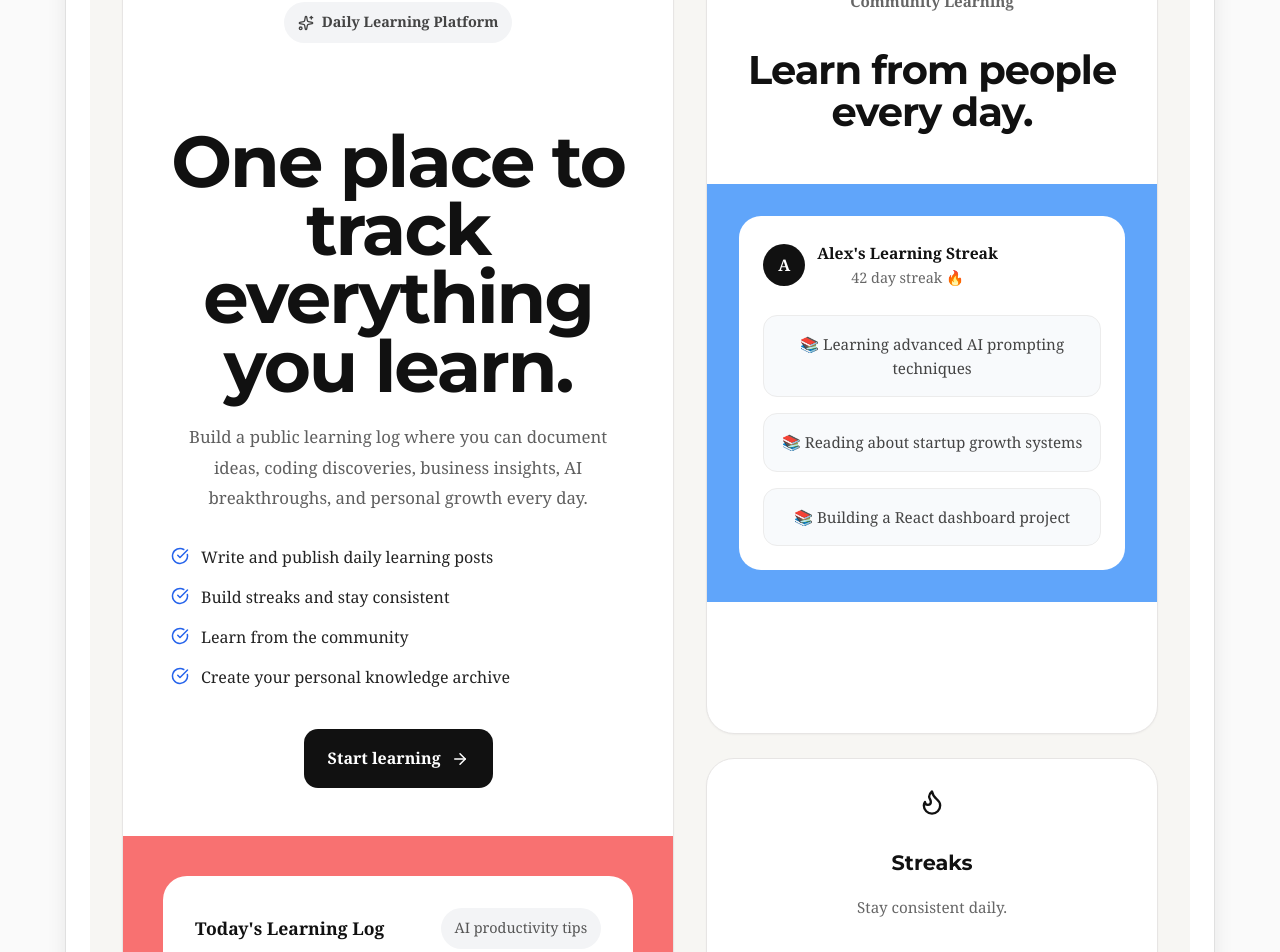
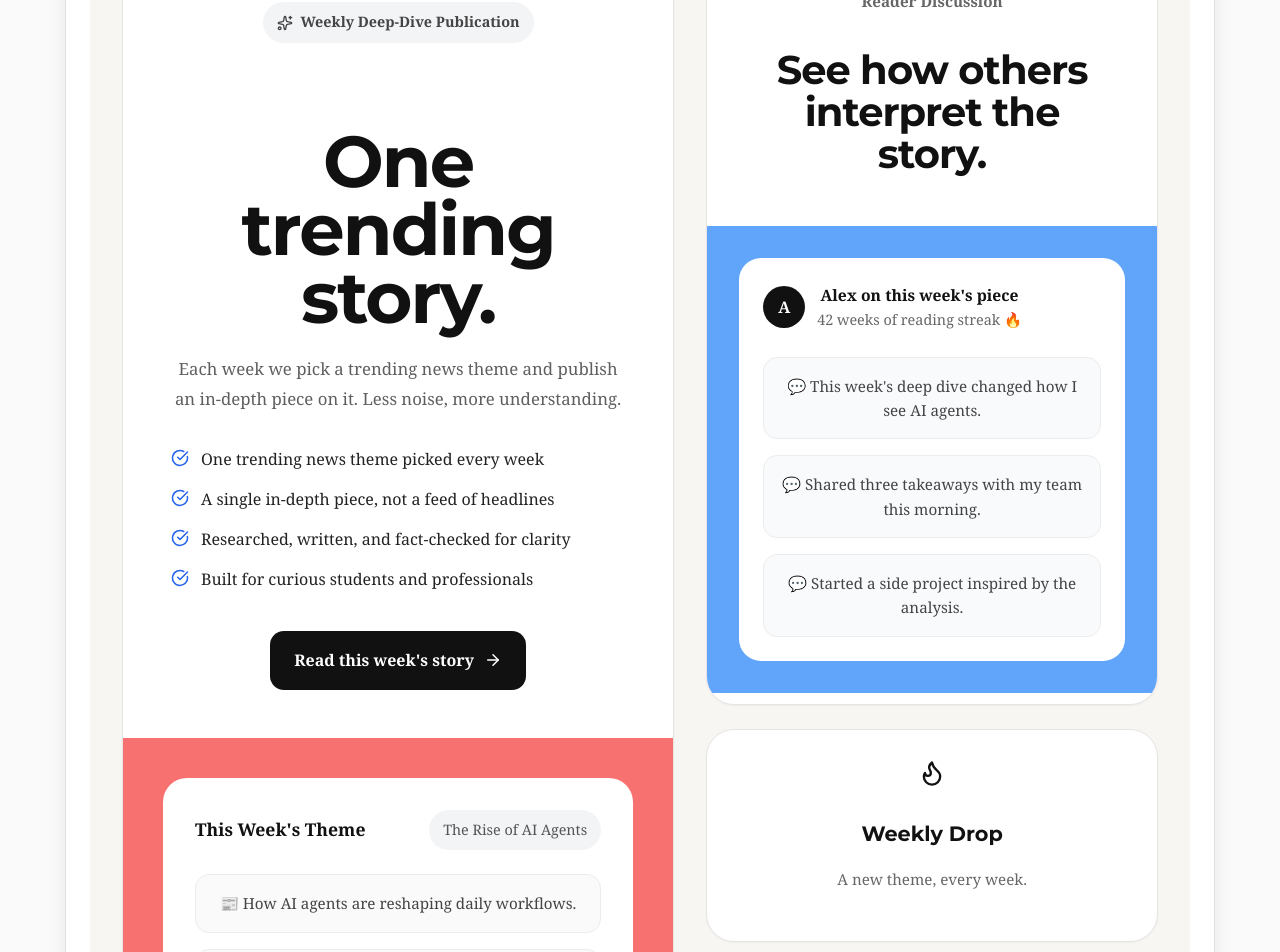
Before and after one commit to alexisbernt/Portfolio, a React (Create React App) app in the folder lexi-portfolio/: page /#/about in a window 1280 px wide. Shown: the part 480-1432 px from the top of the page. Built offline with nearby package versions, Linux system fonts and the light colour scheme.

Commit message:
Update About.js
updates to go with theme

```diff
--- a/lexi-portfolio/src/pages/About.js
+++ b/lexi-portfolio/src/pages/About.js
@@ -126,15 +126,13 @@ export default function LearningLog() {
                   }}
                 >
                   <Sparkles size={16} />
-                  Daily Learning Platform
+                  Weekly Deep-Dive Publication
                 </div>
 
                 <h1 style={styles.sectionTitle}>
-                  One place to
+                  One trending
                   <br />
-                  track everything
-                  <br />
-                  you learn.
+                  story.
                 </h1>
 
                 <p
@@ -144,9 +142,8 @@ export default function LearningLog() {
                     maxWidth: "620px",
                   }}
                 >
-                  Build a public learning log where you can document ideas,
-                  coding discoveries, business insights, AI breakthroughs, and
-                  personal growth every day.
+                  Each week we pick a trending news theme and publish an
+                  in-depth piece on it. Less noise, more understanding.
                 </p>
 
                 {/* FEATURES */}
@@ -158,11 +155,11 @@ export default function LearningLog() {
                   }}
                 >
                   {[
-                    "Write and publish daily learning posts",
-                    "Build streaks and stay consistent",
-                    "Learn from the community",
-                    "Create your personal knowledge archive",
-                  ].map((item, index) => (
+                      "One trending news theme picked every week",
+                      "A single in-depth piece, not a feed of headlines",
+                      "Researched, written, and fact-checked for clarity",
+                      "Built for curious students and professionals",
+                    ].map((item, index) => (
                     <motion.div
                       key={index}
                       initial={{ opacity: 0 }}
@@ -210,7 +207,7 @@ export default function LearningLog() {
                     boxSizing: "border-box",
                   }}
                 >
-                  Start learning
+                  Read this week's story
                   <ArrowRight size={18} />
                 </Link>
               </div>
@@ -246,7 +243,7 @@ export default function LearningLog() {
                         fontSize: "1.1rem",
                       }}
                     >
-                      Today's Learning Log
+                      This Week's Theme
                     </div>
 
                     <div
@@ -261,7 +258,7 @@ export default function LearningLog() {
                         boxSizing: "border-box",
                       }}
                     >
-                      AI productivity tips
+                      The Rise of AI Agents
                     </div>
                   </div>
 
@@ -272,9 +269,9 @@ export default function LearningLog() {
                     }}
                   >
                     {[
-                      "Learned how vector databases improve AI memory retrieval.",
-                      "Studied React performance optimization with memoization.",
-                      "Discovered a faster workflow for TypeORM queries.",
+                      "How AI agents are reshaping daily workflows.",
+                      "What the latest funding wave means for the industry.",
+                      "The risks experts are watching closely this year.",
                     ].map((item, index) => (
                       <div
                         key={index}
@@ -289,7 +286,7 @@ export default function LearningLog() {
                           fontSize: "0.95rem",
                         }}
                       >
-                        ✍️ {item}
+                        📰 {item}
                       </div>
                     ))}
                   </div>
@@ -322,7 +319,7 @@ export default function LearningLog() {
                       fontWeight: "600",
                     }}
                   >
-                    Community Learning
+                    Reader Discussion
                   </div>
 
                   <h2
@@ -335,9 +332,11 @@ export default function LearningLog() {
                       letterSpacing: "-1px",
                     }}
                   >
-                    Learn from people
+                    See how others
                     <br />
-                    every day.
+                    interpret the
+                    <br />
+                    story.
                   </h2>
                 </div>
 
@@ -387,7 +386,7 @@ export default function LearningLog() {
                             fontSize: "0.98rem",
                           }}
                         >
-                          Alex's Learning Streak
+                          Alex on this week's piece
                         </div>
 
                         <div
@@ -396,7 +395,7 @@ export default function LearningLog() {
                             fontSize: "0.9rem",
                           }}
                         >
-                          42 day streak 🔥
+                          42 weeks of reading streak 🔥
                         </div>
                       </div>
                     </div>
@@ -408,9 +407,9 @@ export default function LearningLog() {
                       }}
                     >
                       {[
-                        "Learning advanced AI prompting techniques",
-                        "Reading about startup growth systems",
-                        "Building a React dashboard project",
+                        "This week's deep dive changed how I see AI agents.",
+                        "Shared three takeaways with my team this morning.",
+                        "Started a side project inspired by the analysis.",
                       ].map((item, index) => (
                         <div
                           key={index}
@@ -425,7 +424,7 @@ export default function LearningLog() {
                             wordBreak: "break-word",
                           }}
                         >
-                          📚 {item}
+                          💬 {item}
                         </div>
                       ))}
                     </div>
@@ -446,13 +445,13 @@ export default function LearningLog() {
                 {[
                   {
                     icon: <Flame size={28} />,
-                    title: "Streaks",
-                    desc: "Stay consistent daily.",
+                    title: "Weekly Drop",
+                    desc: "A new theme, every week.",
                   },
                   {
                     icon: <Users size={28} />,
                     title: "Community",
-                    desc: "Share knowledge publicly.",
+                    desc: "Discuss the story together.",
                   },
                 ].map((card, index) => (
                   <motion.div
```
